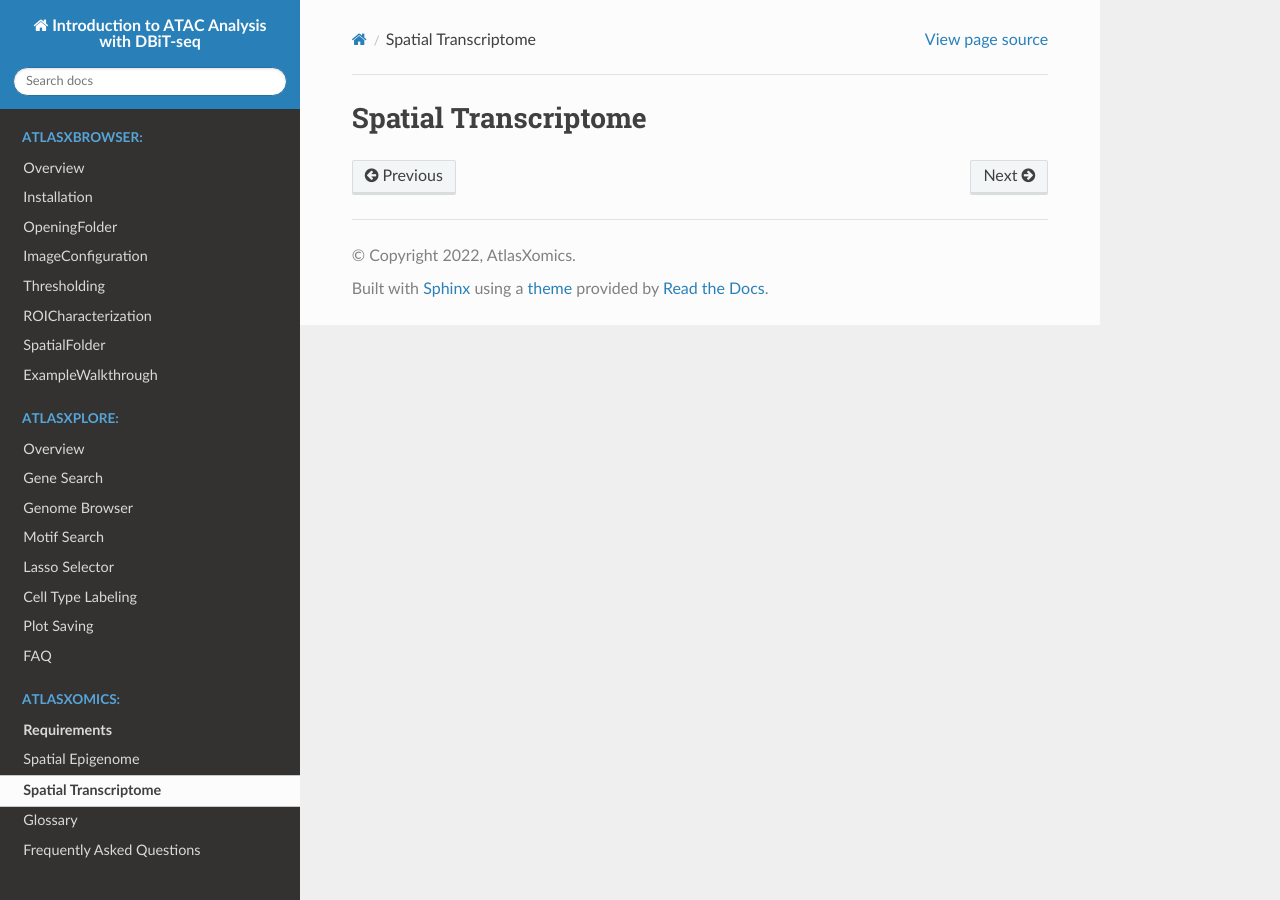
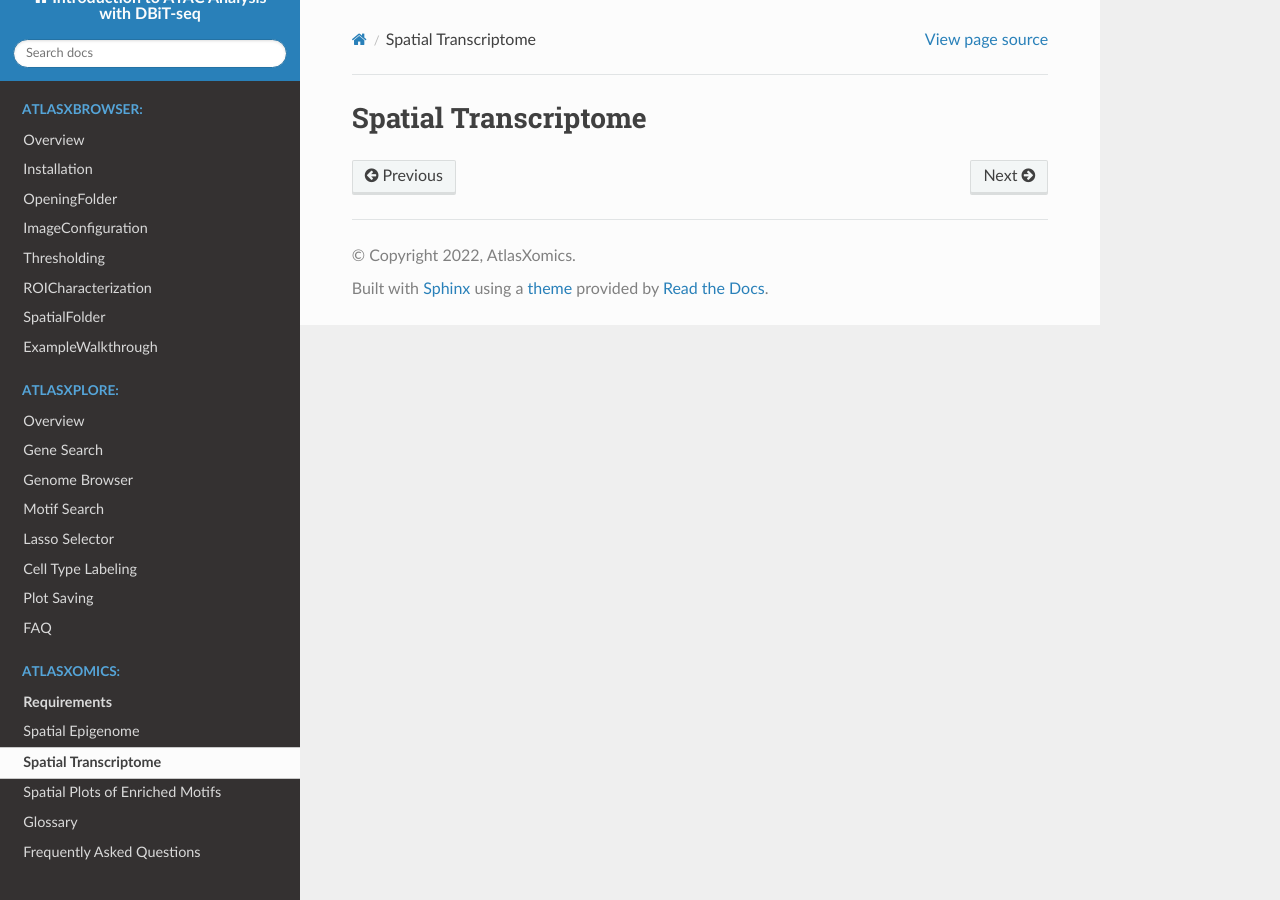
Before and after one commit to atlasxomics/AtlasXpipeline_docs, a Sphinx documentation site: the page built from docs/SpatialTranscriptome.rst, in a window 1280 px wide. Built offline with Sphinx 7.4.7 and the Read the Docs theme 2.0.0, drawn with Linux system fonts in a browser that asks for light colours.

Commit message:
Update index.rst

```diff
--- a/docs/index.rst
+++ b/docs/index.rst
@@ -36,6 +36,7 @@
    Requirements
    SpatialEpigenome
    SpatialTranscriptome
+   Spatial_Plots_Enriched_Motifs
    Glossary
    FAQ_Spatial_Epigenome
 
```
